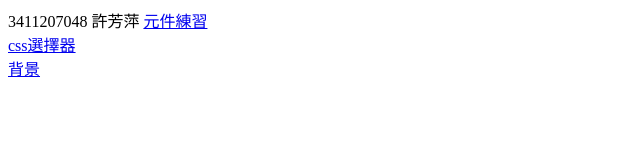
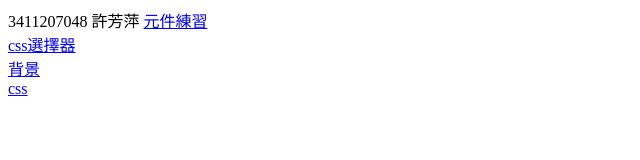
Before and after one commit to 34112070478/3411207048, a plain HTML site: page index.html in a window 1280 px wide. Shown: the full height of the page, 0-640 px from the left. Drawn offline with Linux system fonts and the light colour scheme.

Commit message:
Add files via upload

```diff
--- a/index.html
+++ b/index.html
@@ -14,5 +14,7 @@
     <a href="css.html">css選擇器</a>
     <br>
     <a href="background.html">背景</a>
+    <br>
+    <a href="css_all.html">css</a>
 </body>
 </html>
```
